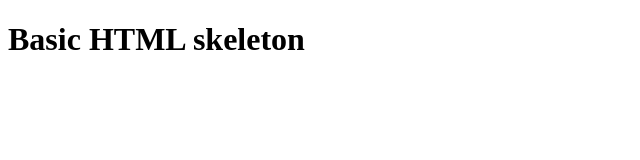
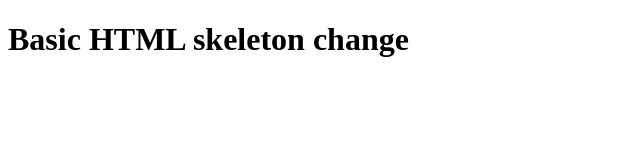
Before and after one commit to rskanb/WeatherDream, a plain HTML site: page index.html in a window 1280 px wide. Shown: the whole page, without its empty margins (0-640 px from the left). Drawn offline with Linux system fonts and the light colour scheme.

Commit message:
Skeleton Test New Branch

```diff
--- a/index.html
+++ b/index.html
@@ -8,7 +8,7 @@
         <link rel="stylesheet" href="">
     </head>
     <body>
-        <h1>Basic HTML skeleton</h1>
+        <h1>Basic HTML skeleton change</h1>
         <script src="" async defer></script>
     </body>
 </html>
```
